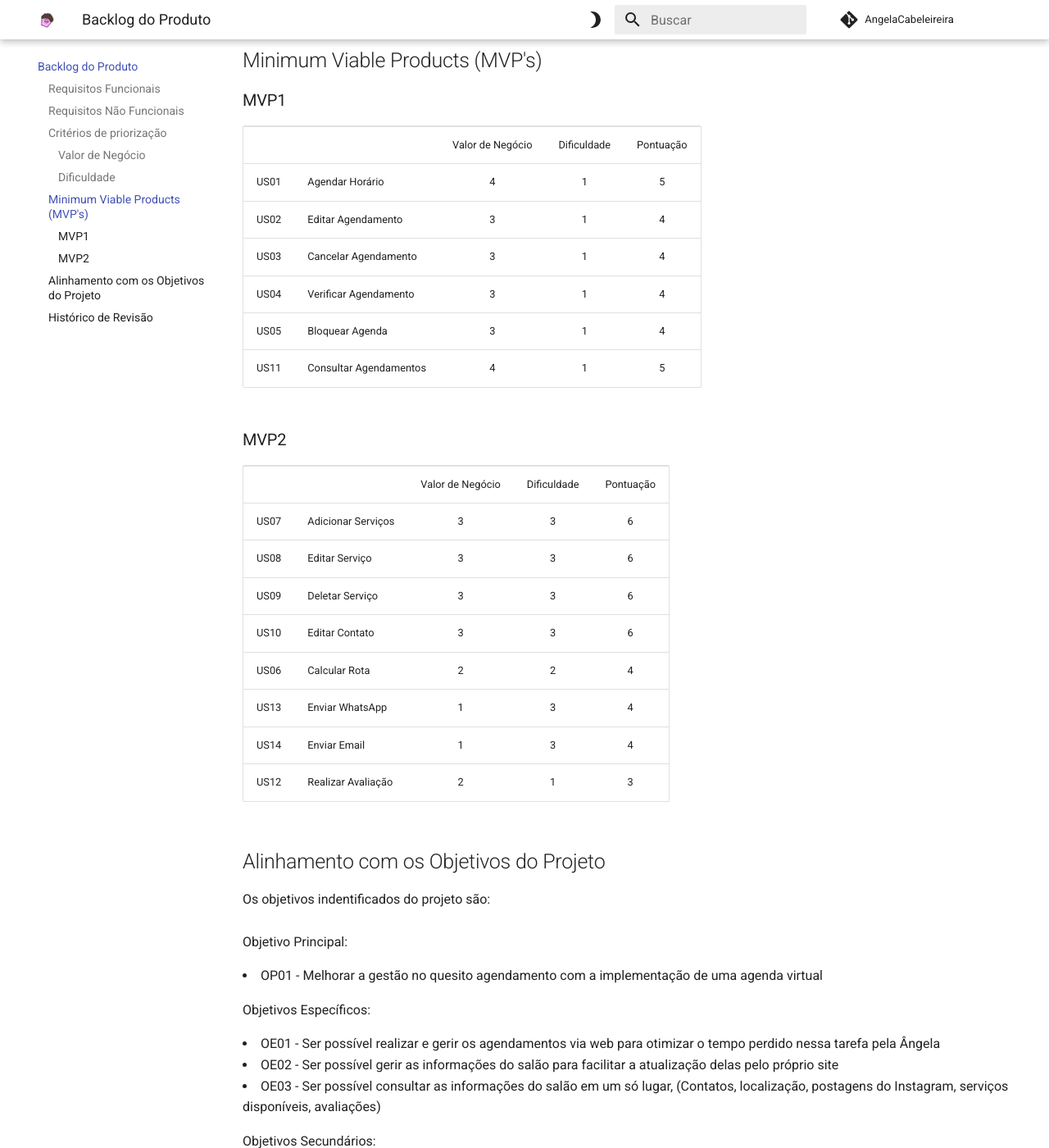
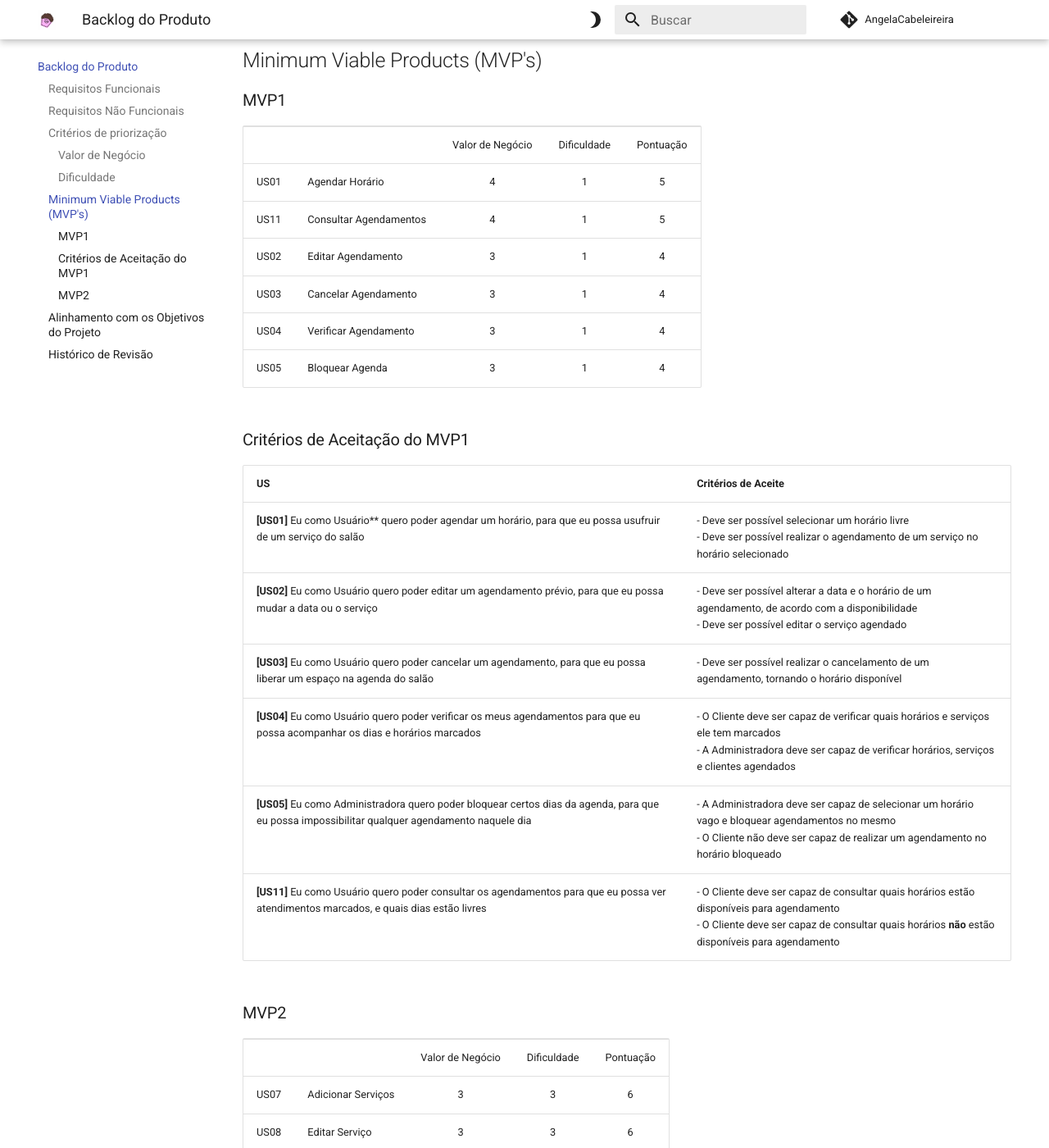
Before and after one commit to mdsreq-fga-unb/2023.2-AngelaCabeleireira, an MkDocs documentation site: the page built from docs/VisaoProdutoEProjeto/backlog.md, in a window 1280 px wide and 1400 px high, scrolled down 4127 px. Shown: the whole window at 82% size. Built offline with MkDocs 1.6.1 and Material for MkDocs 9.7.7, drawn with Linux system fonts in a browser that asks for light colours; comment, search, counter and statistics services are not loaded; some of the changed text lies outside the part shown.

Commit message:
added first version of Acceptance Criteria to `backlog.md`

```diff
--- a/docs/VisaoProdutoEProjeto/backlog.md
+++ b/docs/VisaoProdutoEProjeto/backlog.md
@@ -145,6 +121,7 @@ Utilizaremos os seguintes critérios de priorização:
 
 A pontuação final dos critérios de priorização, será uma simples soma de cada resultado por épico: </br>
 `vn + d = p`
+
 <table border=0 style='border-collapse:collapse;'>
  <col span=5>
  <tr>
@@ -172,6 +149,7 @@ A pontuação final dos critérios de priorização, será uma simples soma de c
 
 O mesmo método será aplicado para cada US: </br>
 `vn + d = p`
+
 <table border=0 style='border-collapse:collapse;'>
  <col span=5>
  <tr>
@@ -281,7 +259,6 @@ O mesmo método será aplicado para cada US: </br>
  </tr>
 </table>
 
-
 ## Minimum Viable Products (MVP's)
 
 ### MVP1
@@ -298,6 +275,13 @@ O mesmo método será aplicado para cada US: </br>
  <tr>
   <td>US01</td>
   <td>Agendar Horário</td>
+  <td align=center>4</td>
+  <td align=center>1</td>
+  <td align=center>5</td>
+ </tr>
+ <tr>
+  <td>US11</td>
+  <td>Consultar Agendamentos</span></td>
   <td align=center>4</td>
   <td align=center>1</td>
   <td align=center>5</td>
@@ -330,15 +314,18 @@ O mesmo método será aplicado para cada US: </br>
   <td align=center>1</td>
   <td align=center>4</td>
  </tr>
- <tr>
-  <td>US11</td>
-  <td>Consultar Agendamentos</span></td>
-  <td align=center>4</td>
-  <td align=center>1</td>
-  <td align=center>5</td>
- </tr>
 </table>
 
+### Critérios de Aceitação do MVP1
+
+| US     | Critérios de Aceite |
+| :--------- | ---------------------------------------------------------------------------------------------- |
+| **[US01]** Eu como Usuário\*\* quero poder agendar um horário, para que eu possa usufruir de um serviço do salão | - Deve ser possível selecionar um horário livre </br> - Deve ser possível realizar o agendamento de um serviço no horário selecionado |
+| **[US02]** Eu como Usuário quero poder editar um agendamento prévio, para que eu possa mudar a data ou o serviço | - Deve ser possível alterar a data e o horário de um agendamento, de acordo com a disponibilidade </br> - Deve ser possível editar o serviço agendado |
+| **[US03]** Eu como Usuário quero poder cancelar um agendamento, para que eu possa liberar um espaço na agenda do salão | - Deve ser possível realizar o cancelamento de um agendamento, tornando o horário disponível |
+| **[US04]** Eu como Usuário quero poder verificar os meus agendamentos para que eu possa acompanhar os dias e horários marcados | - O Cliente deve ser capaz de verificar quais horários e serviços ele tem marcados </br> - A Administradora deve ser capaz de verificar horários, serviços e clientes agendados |
+| **[US05]** Eu como Administradora quero poder bloquear certos dias da agenda, para que eu possa impossibilitar qualquer agendamento naquele dia | - A Administradora deve ser capaz de selecionar um horário vago e bloquear agendamentos no mesmo </br> - O Cliente não deve ser capaz de realizar um agendamento no horário bloqueado |
+| **[US11]** Eu como Usuário quero poder consultar os agendamentos para que eu possa ver atendimentos marcados, e quais dias estão livres | - O Cliente deve ser capaz de consultar quais horários estão disponíveis para agendamento </br> - O Cliente deve ser capaz de consultar quais horários **não** estão disponíveis para agendamento |
 
 ### MVP2
 
@@ -409,10 +396,22 @@ O mesmo método será aplicado para cada US: </br>
  </tr>
 </table>
 
+<!-- ### Critérios de Aceitação do MVP2
+
+| **[US06]** | Eu como Cliente quero poder calcular a rota da minha localização atual até o salão, para que eu possa ser atendido |
+| **[US07]** | Eu como Administradora quero poder adicionar um novo serviço, para que eu possa disponibilizar aos clientes |
+| **[US08]** | Eu como Administradora quero poder editar um serviço já existente, para que eu possa atualizar suas infomações |
+| **[US09]** | Eu como Administradora quero poder deletar um serviço já existente, para que deixe de ser uma opção para o cliente |
+| **[US10]** | Eu como Administradora quero poder editar as informações de contato do salão, para que eu possa atualizá-las para os clientes |
+| **[US12]** | Eu como Cliente quero poder dar minha própria avaliação, para que eu possa contribuir para a reputação do salão |
+| **[US13]** | Eu como Cliente quero poder enviar uma mensagem via WhatsApp para o salão, para que eu possa me comunicar com a responsável |
+| **[US14]** | Eu como Cliente quero poder enviar uma mensagem via Email para o salão, para que eu possa me comunicar com a responsável | -->
+
 ## Alinhamento com os Objetivos do Projeto
 
 Os objetivos indentificados do projeto são:</br></br>
 Objetivo Principal:
+
 <li>OP01 - Melhorar a gestão no quesito agendamento com a implementação
 de uma agenda virtual</li>
 Objetivos Específicos:
@@ -436,24 +435,23 @@ rota por meio do site</li>
 Na tabela a seguir é apresentado quais USs de cada MVP estão alinhadas
 com os objetivos do projeto
 
-| Objetivo | Nome         | US's |
-| :----: | --------------- | ---------- |
-| OE01  | Realizar e Gerir Agendamentos pelo site  | US01, US02, US03, US04, US05 e US11 |
-| OE02  | Gerir Informações do Salão  | US07, US08, US09, US10 |
-| OE03  | Consultar Informações  | RNF06 |
-| OS01  | Aumentar Satisfação dos Clientes | US01, US02, US03, US04, US05 e US11 |
-| OS02  | Aumentar Base de Clientes    | US06, US12 |
-| OS03 | Aumentar Taxa do Retorno   | US12 |
-| OS04 | Realizar avaliações, contato e calcular rota  | US06, US12, US13 e US14 |
-
+| Objetivo | Nome                                         | US's                                |
+| :------: | -------------------------------------------- | ----------------------------------- |
+|   OE01   | Realizar e Gerir Agendamentos pelo site      | US01, US02, US03, US04, US05 e US11 |
+|   OE02   | Gerir Informações do Salão                   | US07, US08, US09, US10              |
+|   OE03   | Consultar Informações                        | RNF06                               |
+|   OS01   | Aumentar Satisfação dos Clientes             | US01, US02, US03, US04, US05 e US11 |
+|   OS02   | Aumentar Base de Clientes                    | US06, US12                          |
+|   OS03   | Aumentar Taxa do Retorno                     | US12                                |
+|   OS04   | Realizar avaliações, contato e calcular rota | US06, US12, US13 e US14             |
 
 ## Histórico de Revisão
 
-| Data       | Versão |                                                      Descrição                                                            |    Autor     |
-| :--------: | :----: | ----------------------------------------------------------------------------------------------------------------------------- | ------------ |
-| 16/10/2023 | 1.0    | Declaração dos Requisitos Funcionais (de acordo com o framework SAFe) e dos RNF's                                             | Todos        |
-| 22/10/2023 | 1.1    | Correção e Atualização do backlog de acordo com o SAFe   | Guilherme, Vinícius e Yves |
-| 24/10/2023 | 1.2    | Correção do backlog de acordo feedbacks do professor   | Todos |
-| 25/10/2023 | 1.3    | Atualização com os Critérios de Priorização, MVP's e Alinhamento   | Todos |
-| 26/10/2023 | 1.4    | Correção da estrutura da tabela de declaração do Backlog e das categorias dos RNFs | Vinícius |
-| 05/11/2023 | 1.5    | Reestruturação do Backlog, Adição dos objetivos Específicos e Alteração nos MVPs  | Guilherme |
+|    Data    | Versão | Descrição                                                                          | Autor                      |
+| :--------: | :----: | ---------------------------------------------------------------------------------- | -------------------------- |
+| 16/10/2023 |  1.0   | Declaração dos Requisitos Funcionais (de acordo com o framework SAFe) e dos RNF's  | Todos                      |
+| 22/10/2023 |  1.1   | Correção e Atualização do backlog de acordo com o SAFe                             | Guilherme, Vinícius e Yves |
+| 24/10/2023 |  1.2   | Correção do backlog de acordo feedbacks do professor                               | Todos                      |
+| 25/10/2023 |  1.3   | Atualização com os Critérios de Priorização, MVP's e Alinhamento                   | Todos                      |
+| 26/10/2023 |  1.4   | Correção da estrutura da tabela de declaração do Backlog e das categorias dos RNFs | Vinícius                   |
+| 05/11/2023 |  1.5   | Reestruturação do Backlog, Adição dos objetivos Específicos e Alteração nos MVPs   | Guilherme                  |
```
Also changed, not shown: other parts of docs/VisaoProdutoEProjeto/backlog.md (+9 -33 lines).
